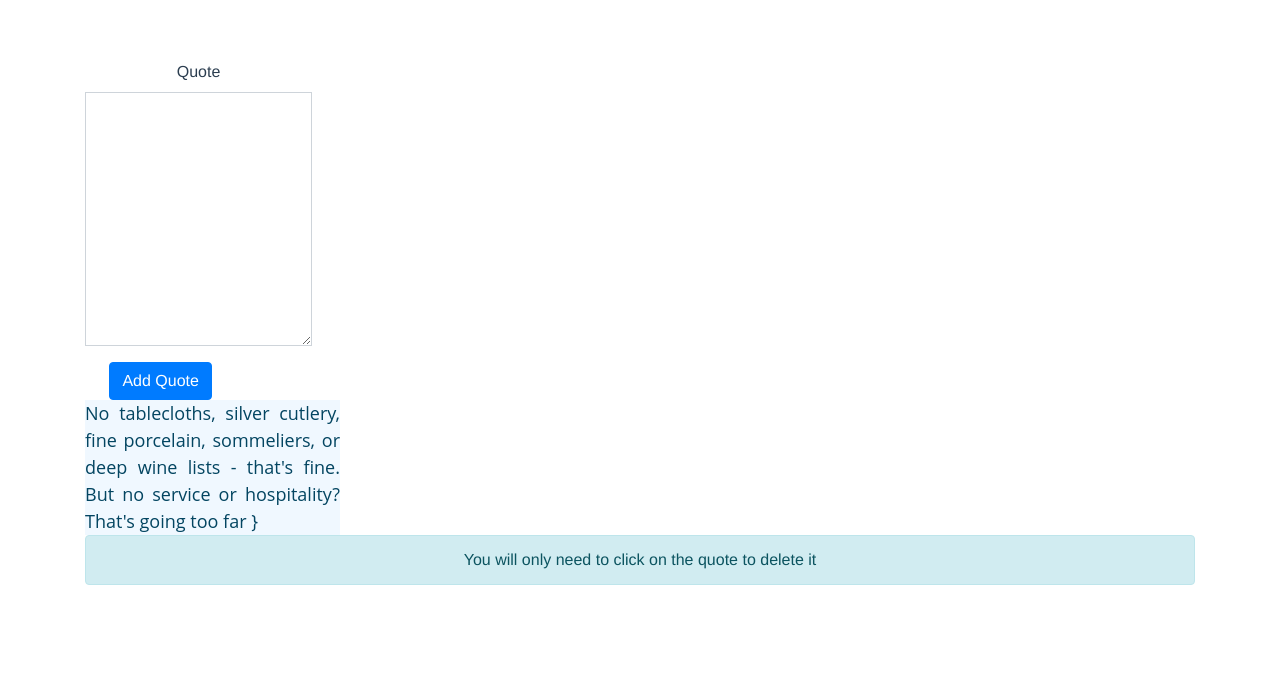
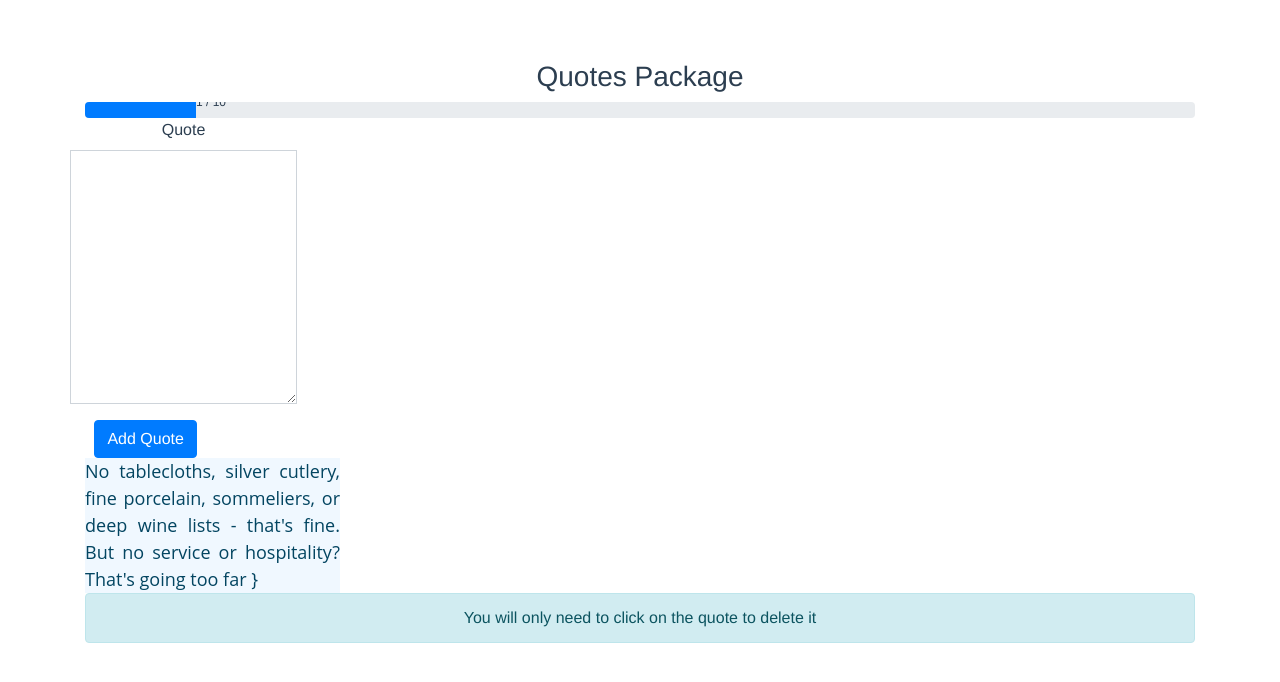
Before and after one commit to abrahamnzok/vuequotes, a Vue app: page / in a window 1280 px wide. Shown: the top 682 px of the page. Built offline with nearby package versions, Linux system fonts and the light colour scheme.

Commit message:
added property binding to retrieve the quotes number.

```diff
--- a/src/App.vue
+++ b/src/App.vue
@@ -1,8 +1,7 @@
 <template>
   <div id="app" class="container">
-    <div class="col-lg-12">
-      <newquote @oncreation="createQuote"/>
-    </div>
+    <progress-bar :n-quotes="quotes.length" :limit="limit"/>
+    <newquote @oncreation="createQuote"/>
     <QuoteGrid :quotes="quotes" @quoteDeleted="deleteQuotes"/>
     <div class="row">
       <div class="col-sm-12 text-center">
@@ -17,10 +16,11 @@
 <script>
   import QuoteGrid from "./components/QuoteGrid";
   import Newquote from "./components/Newquote";
+  import ProgressBar from "./components/ProgressBar";
 
   export default {
     name: 'App',
-    components: {Newquote, QuoteGrid},
+    components: {ProgressBar, Newquote, QuoteGrid},
     data: function () {
       return {
         quotes: ['No tablecloths, silver cutlery, fine porcelain, sommeliers, or deep wine lists - that\'s fine. But no service or hospitality? That\'s going too far\n'],
@@ -30,7 +30,9 @@
     },
     methods: {
       createQuote(quote) {
-        this.quotes.push(quote);
+        if(quote && this.quotes.length < 10){
+          this.quotes.push(quote);
+        }
       },
       deleteQuotes(index) {
         this.quotes.splice(index, 1);
```
